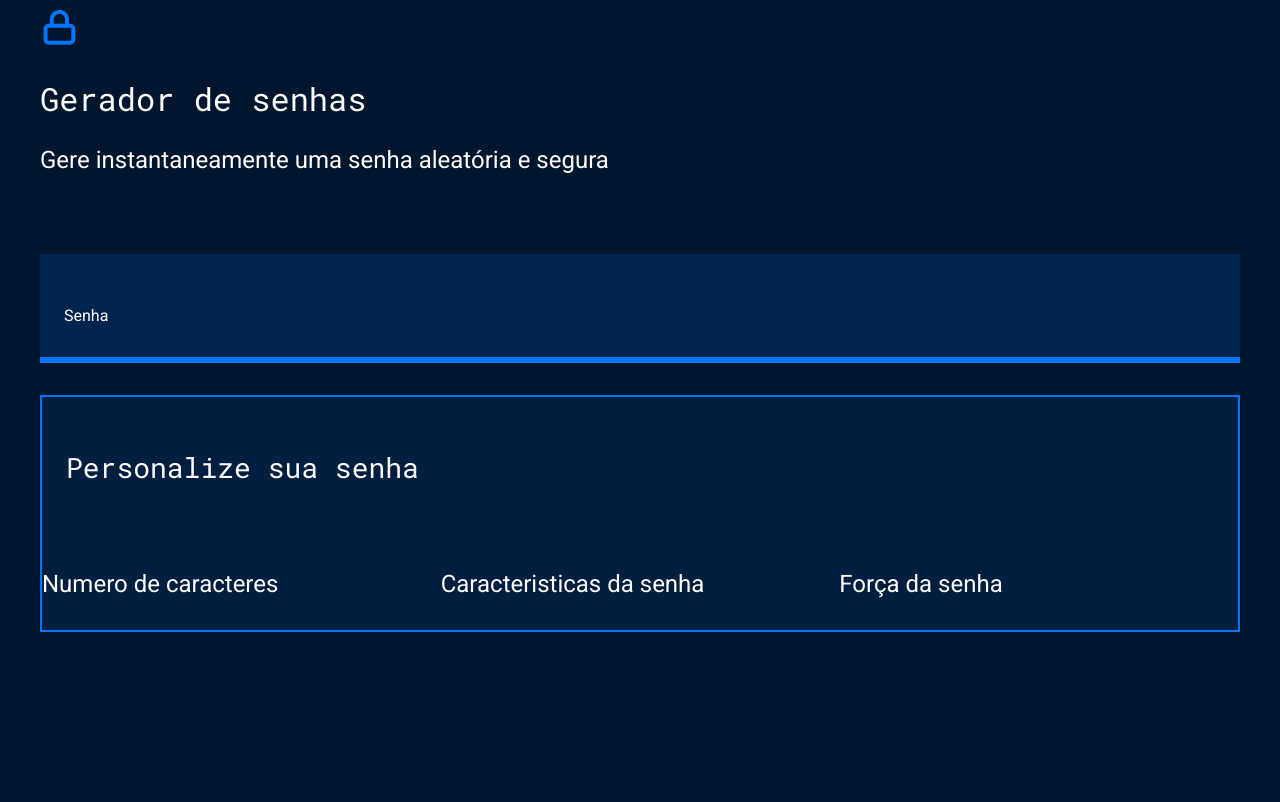
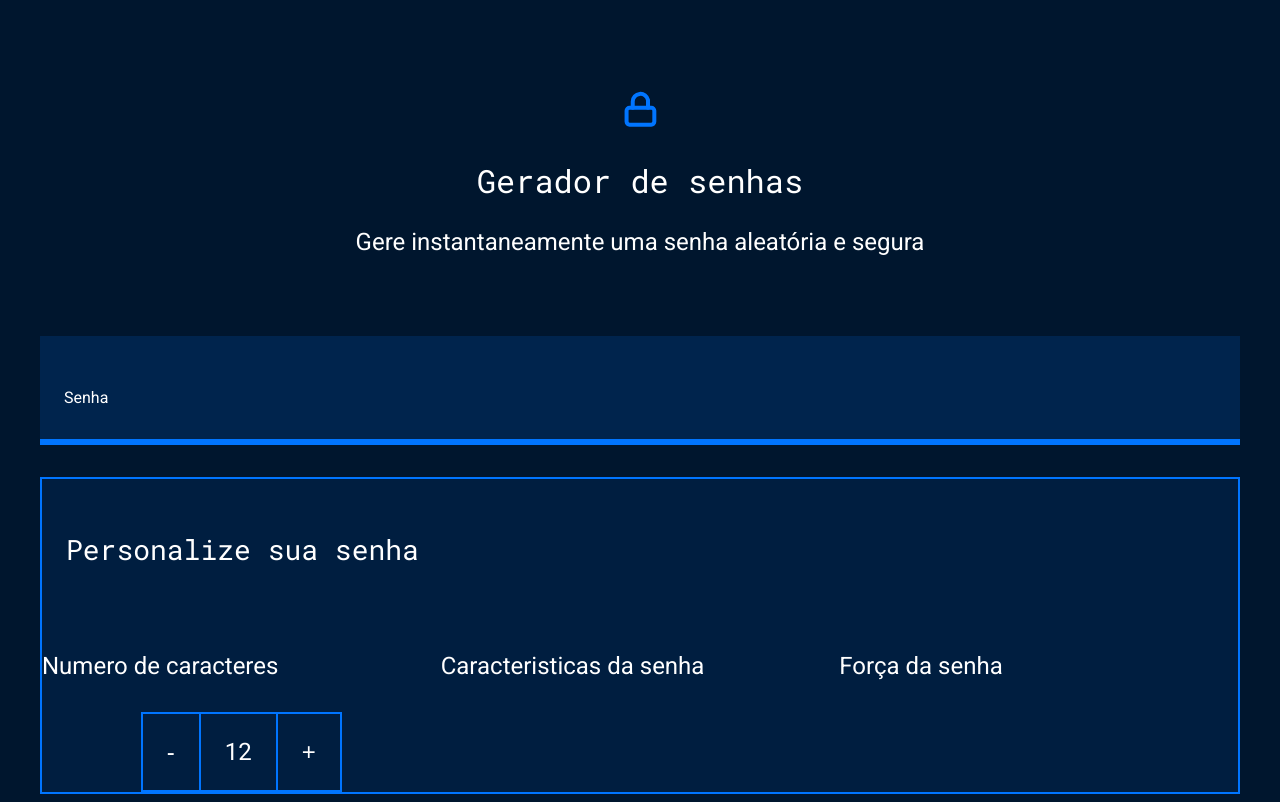
Before and after one commit to DIOGOPINDUCA/Javascript-gerador-senha, a plain HTML site: page index.html in a window 1280 px wide. Drawn offline with Linux system fonts and the light colour scheme.

Commit message:
14/08/2024

```diff
--- a/index.html
+++ b/index.html
@@ -26,6 +26,13 @@
         <div class="parametro-coluna__senha">
             <div class="parametro-senha">
                 <h4 class="parametro-senha__titulo">Numero de caracteres</h4>
+                <div class="parametro-senha-botoes">
+
+                    <button class="parametro-senha__botao">-</button>
+                    <p class="parametro-senha__texto">12</p>
+                    <button class="parametro-senha__botao">+</button>
+
+                </div>
             </div>
 
             <div class="parametro-senha">
--- a/style.css
+++ b/style.css
@@ -22,10 +22,14 @@ font-family: var(--roboto);
 
 }
 
+.conteudo-titulo{
+    text-align: center;
+    margin-top: 90px;
+}
+
 .titulo-principal{
 font-family: var(--roboto-mono);
 font-size: 32px;
-
 }
 
 .titulo-secundario{
@@ -71,12 +75,35 @@ font-size: 32px;
 
 .parametro-senha__titulo{
     font-size: 24px;
+
 }
 
 .parametro-coluna__senha{
     display: flex;
     flex-direction: column;
     justify-content: center;
+}
+
+.parametro-senha-botoes{
+    display: flex;
+    justify-content: center;
+}
+
+.parametro-senha__botao{
+    background-color: var(--fundo-texto);
+    color: var(--branco);
+    border: 2px solid var(--borda);
+    padding: 24px;
+    font-size: 24px;
+    cursor: pointer;
+}
+
+.parametro-senha__texto{
+    padding: 24px;
+    border-top: 2px solid var(--borda);
+    border-bottom: 2px solid var(--borda);
+    margin: 0;
+    font-size: 24px;
 }
 
 @media screen and (min-width:768px) {
```
